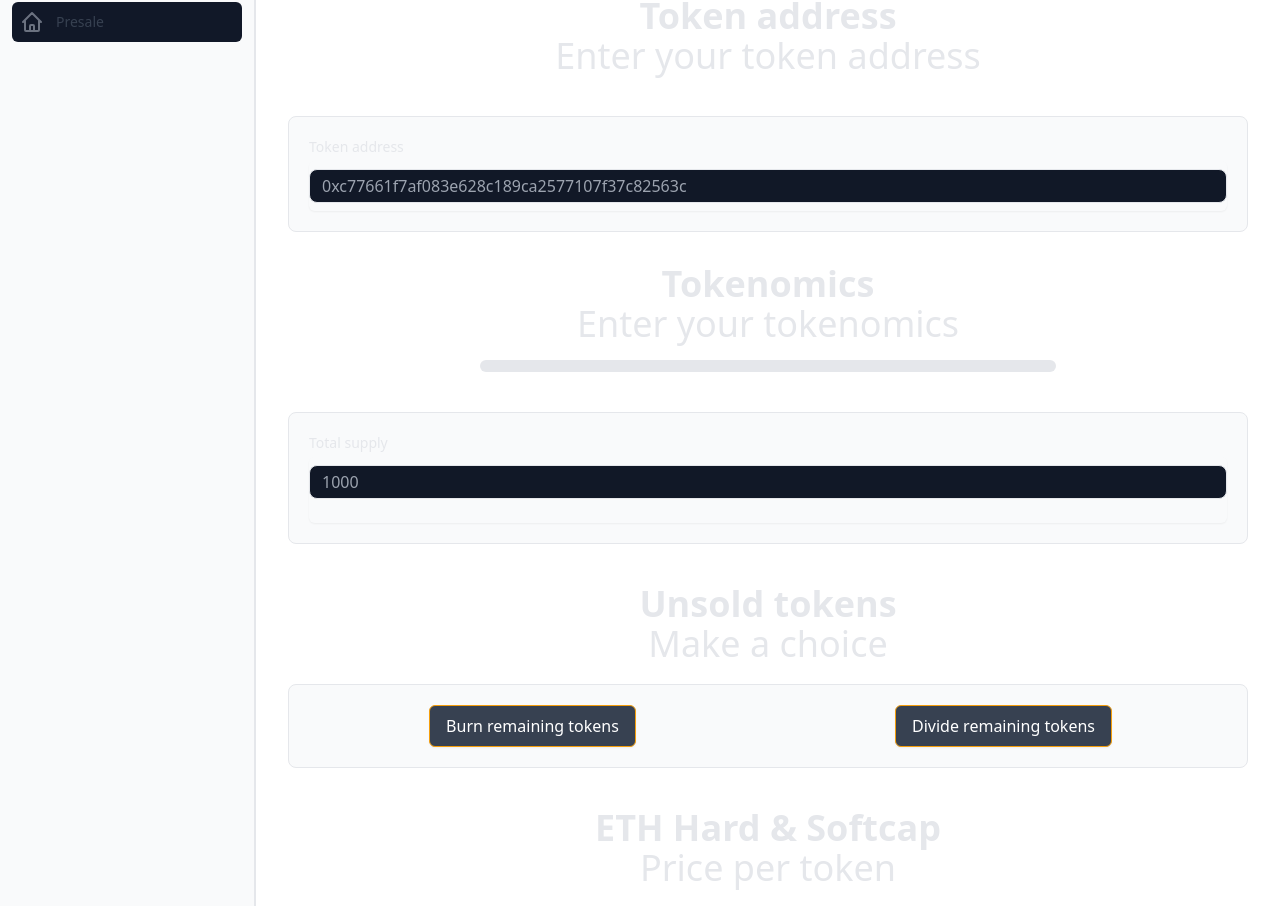
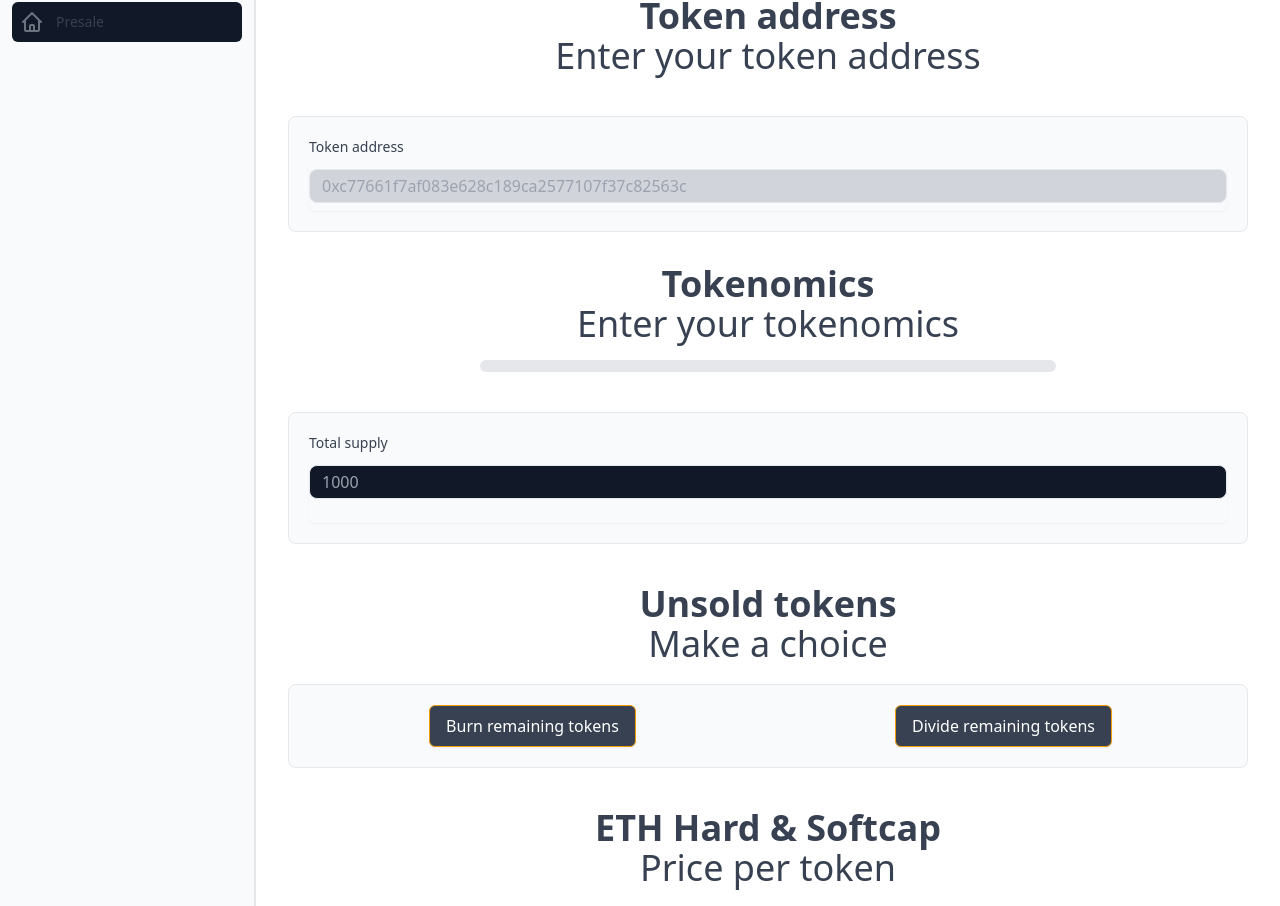
Before and after one commit to zhichoth/Platform_Frontend, a Vue app: page /presale/create in a window 1280 px wide. Shown: the part 170-1076 px from the top of the page. Built offline with nearby package versions, Linux system fonts and the light colour scheme.

Commit message:
start dark mode for presale

```diff
--- a/src/components/presale/TokenAddress.vue
+++ b/src/components/presale/TokenAddress.vue
@@ -1,18 +1,18 @@
 <template>
   <div>
-    <h1 class="text-4xl font-extrabold text-gray-200">
+    <h1 class="text-4xl font-extrabold text-gray-700 dark:text-gray-200">
       Token address
     </h1>
-    <h3 class="text-4xl font-light text-gray-200">
+    <h3 class="text-4xl font-light text-gray-700 dark:text-gray-200">
       Enter your token address
     </h3>
     <div class="mt-10">
-      <div class="dark:bg-gray-800 bg-gray-50 px-5 py-5 rounded-lg  border border-gray-200">
+      <div class="dark:bg-gray-800 bg-gray-50 px-5 py-5 rounded-lg border border-gray-200">
         <div class="grid grid-cols-1 gap-6">
           <div class="col-span-1">
             <label
                 :for="tokenAddress"
-                class="block text-left text-sm font-medium text-gray-200">
+                class="block text-left text-sm font-medium text-gray-700 dark:text-gray-200">
               Token address
             </label>
             <div class="mt-1 flex rounded-md shadow-sm">
@@ -20,7 +20,7 @@
                   type="text"
                   v-model="tokenAddress"
                   placeholder="0xc77661f7af083e628c189ca2577107f37c82563c"
-                  class="w-full mt-2 mb-2 px-3 py-1 border rounded-lg text-gray-300 focus:text-yellow-500 focus:outline-none focus:border-yellow-500 bg-gray-900">
+                  class="w-full mt-2 mb-2 px-3 py-1 border rounded-lg text-gray-600 dark:text-gray-300 focus:text-yellow-500 focus:outline-none focus:border-yellow-500 bg-gray-300 dark:bg-gray-900">
             </div>
             <label
               v-if="error.msg !== ''"
--- a/src/views/cp/Presale.vue
+++ b/src/views/cp/Presale.vue
@@ -46,10 +46,10 @@
             </div>
 
             <div v-if="preSaleProgress === 1" class="mt-8 text-center">
-              <h1 class="text-4xl font-extrabold text-gray-200">
+              <h1 class="text-4xl font-extrabold text-gray-700 dark:text-gray-200">
                 Tokenomics
               </h1>
-              <h3 class="text-4xl font-light text-gray-200">
+              <h3 class="text-4xl font-light text-gray-700 dark:text-gray-200">
                 Enter your tokenomics
               </h3>
               <h3 v-if="totalSupply > 0" class="text-2xl pt-6 font-light text-yellow-500">
@@ -63,7 +63,7 @@
                 <div class="dark:bg-gray-800 bg-gray-50 px-5 py-5 rounded-lg  border border-gray-200">
                   <div class="grid grid-cols-1 gap-6">
                     <div class="col-span-1">
-                      <label :for="totalSupply" class="block text-left text-sm font-medium text-gray-200">
+                      <label :for="totalSupply" class="block text-left text-sm font-medium text-gray-700 dark:text-gray-200">
                         Total supply
                       </label>
                       <div class="mt-1 flex rounded-md shadow-sm">
@@ -73,7 +73,7 @@
                   </div>
                   <div v-if="totalSupply > 0" class="grid grid-cols-3 gap-6">
                     <div class="col-span-2">
-                      <label :for="preSaleTotal" class="block text-left text-sm font-medium text-gray-200">
+                      <label :for="preSaleTotal" class="block text-left text-sm font-medium text-gray-700 dark:text-gray-200">
                         Presale allocation
                       </label>
                       <div class="mt-1 flex rounded-md shadow-sm">
@@ -81,7 +81,7 @@
                       </div>
                     </div>
                     <div class="col-span-1">
-                      <label :for="preSalePercentage" class="block text-left text-sm font-medium text-gray-200">
+                      <label :for="preSalePercentage" class="block text-left text-sm font-medium text-gray-700 dark:text-gray-200">
                         Presale allocation in %
                       </label>
                       <div class="mt-1 flex rounded-md shadow-sm">
@@ -91,7 +91,7 @@
                   </div>
                   <div v-if="totalSupply > 0" class="grid grid-cols-3 gap-6">
                     <div class="col-span-2">
-                      <label :for="liquidityTotal" class="block text-left text-sm font-medium text-gray-200">
+                      <label :for="liquidityTotal" class="block text-left text-sm font-medium text-gray-700 dark:text-gray-2000">
                         Liquidity allocation
                       </label>
                       <div class="mt-1 flex rounded-md shadow-sm">
@@ -99,7 +99,7 @@
                       </div>
                     </div>
                     <div class="col-span-1">
-                      <label :for="liquidityPercentage" class="block text-left text-sm font-medium text-gray-200">
+                      <label :for="liquidityPercentage" class="block text-left text-sm font-medium text-gray-700 dark:text-gray-200">
                         Liquidity allocation in %
                       </label>
                       <div class="mt-1 flex rounded-md shadow-sm">
@@ -112,7 +112,7 @@
                     :key="key"
                     class="grid grid-cols-3 gap-6">
                     <div class="col-span-1">
-                      <label class="block text-left text-sm font-medium text-gray-200">
+                      <label class="block text-left text-sm font-medium text-gray-700 dark:text-gray-200">
                         Name allocation
                       </label>
                       <div class="mt-1 flex rounded-md shadow-sm">
@@ -120,7 +120,7 @@
                       </div>
                     </div>
                     <div class="col-span-1">
-                      <label class="block text-left text-sm font-medium text-gray-200">
+                      <label class="block text-left text-sm font-medium text-gray-700 dark:text-gray-200">
                         Amount
                       </label>
                       <div class="mt-1 flex rounded-md shadow-sm">
@@ -128,7 +128,7 @@
                       </div>
                     </div>
                     <div class="col-span-1">
-                      <label class="block text-left text-sm font-medium text-gray-200">
+                      <label class="block text-left text-sm font-medium text-gray-700 dark:text-gray-200">
                         Allocation in %
                       </label>
                       <div class="mt-1 flex rounded-md shadow-sm">
@@ -162,10 +162,10 @@
 
           <div class="block px-4 mt-6 sm:px-6 lg:px-8">
             <div v-if="preSaleProgress === 1" class="mt-10 text-center">
-              <h1 class="text-4xl font-extrabold text-gray-200">
+              <h1 class="text-4xl font-extrabold text-gray-700 dark:text-gray-200">
                 Unsold tokens
               </h1>
-              <h3 class="text-4xl font-light text-gray-200">
+              <h3 class="text-4xl font-light text-gray-700 dark:text-gray-200">
                 Make a choice
               </h3>
               <div class="mt-5">
@@ -189,10 +189,10 @@
 
           <div class="block px-4 mt-6 sm:px-6 lg:px-8">
             <div v-if="preSaleProgress === 1" class="mt-10 text-center">
-              <h1 class="text-4xl font-extrabold text-gray-200">
+              <h1 class="text-4xl font-extrabold text-gray-700 dark:text-gray-200">
                 ETH Hard & Softcap
               </h1>
-              <h3 class="text-4xl font-light text-gray-200">
+              <h3 class="text-4xl font-light text-gray-700 dark:text-gray-200">
                 Price per token
               </h3>
               <div class="mt-5">
```
